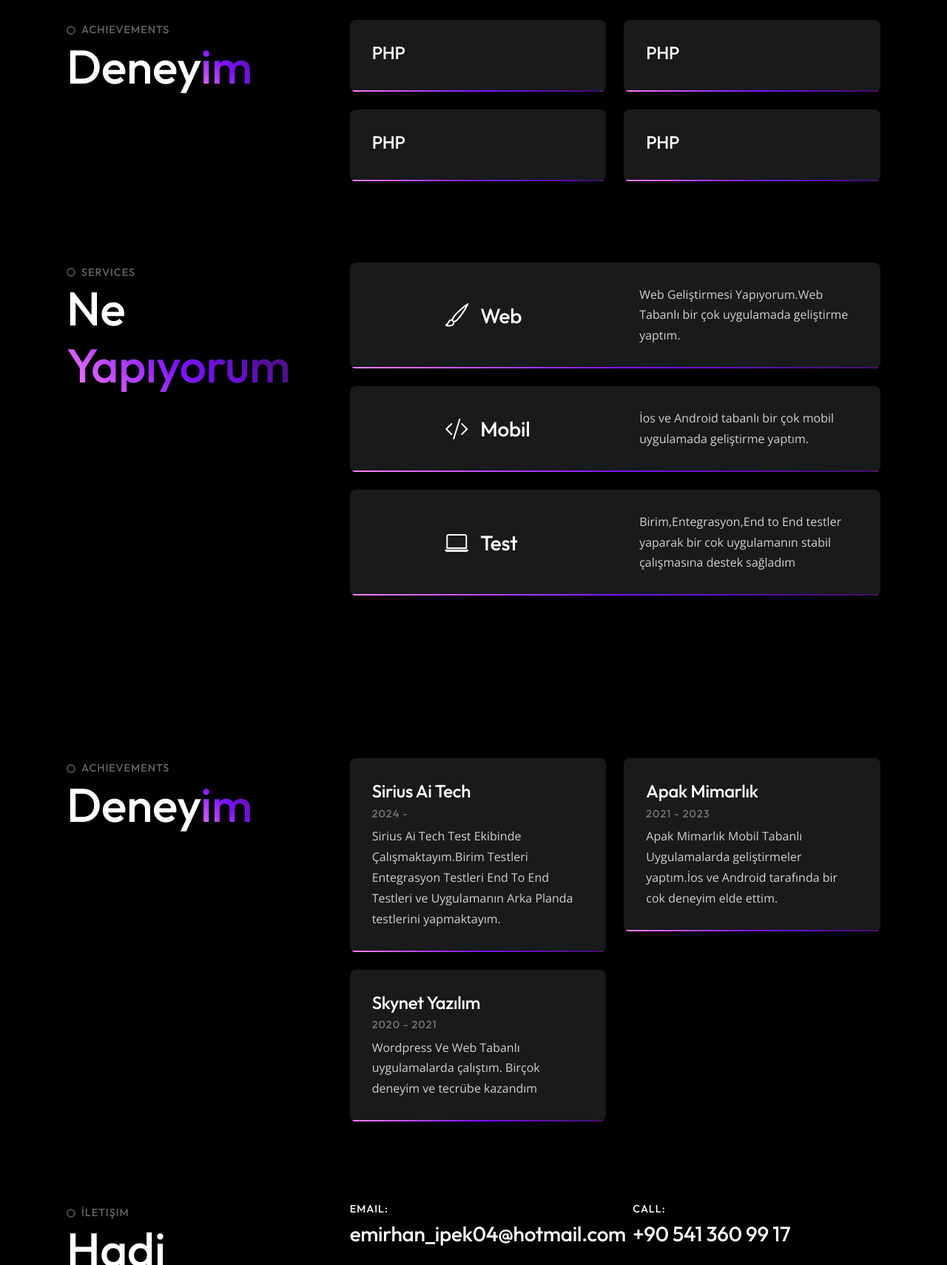
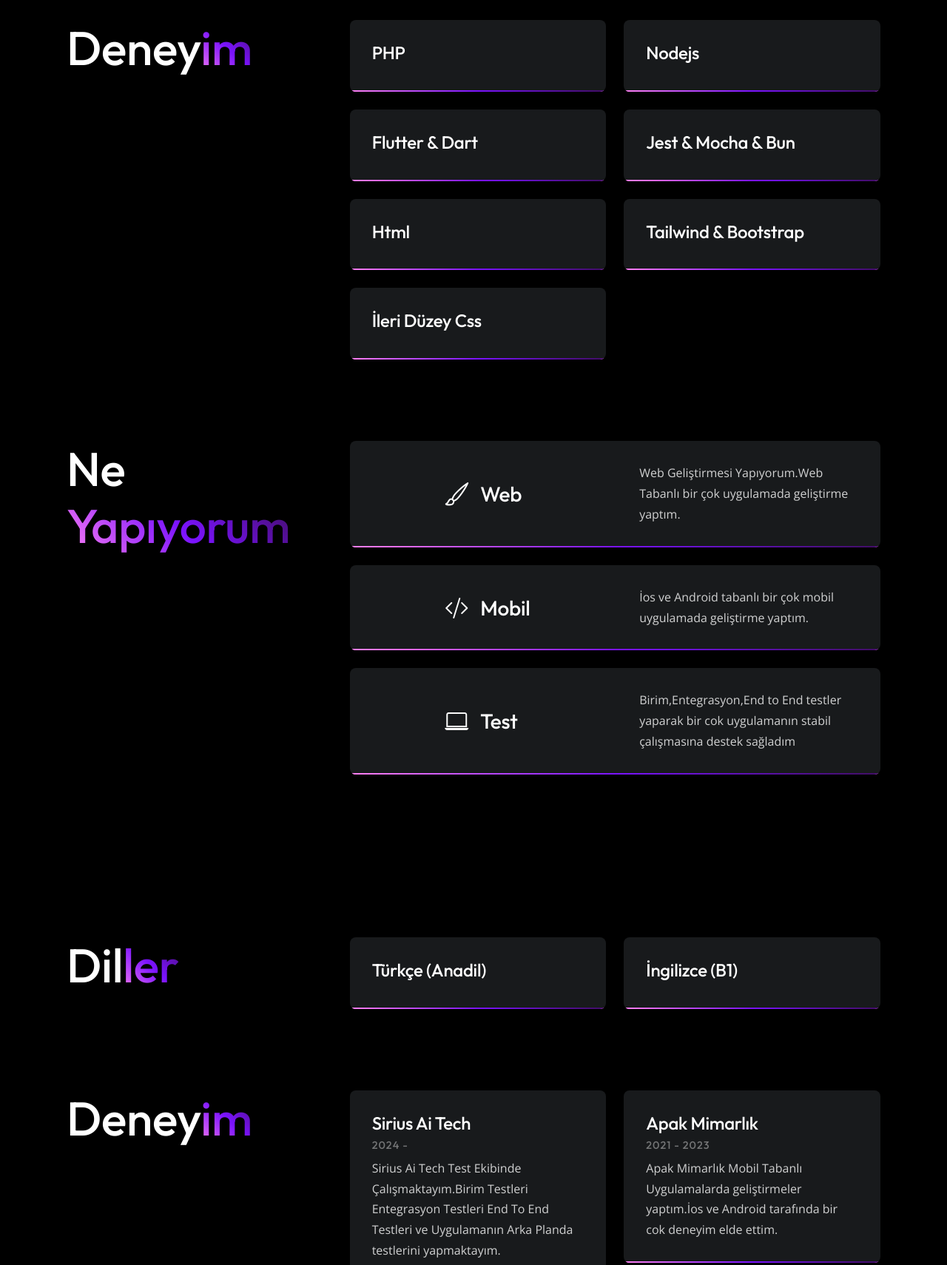
Before and after one commit to emirhanipek/emiripek.website, a plain HTML site: page index.html in a window 1280 px wide. Shown: the part 989-2699 px from the top of the page at 74% size. Drawn offline with nearby package versions, Linux system fonts and the light colour scheme; some packages are replaced by stand-ins of ours.

Commit message:
Son Düzenlemeler

```diff
--- a/index.html
+++ b/index.html
@@ -1,12 +1,11 @@
 <!doctype html>
-<html lang="en">
+<html lang="tr">
 	<head>
 		<meta charset="utf-8">
 		<meta name="viewport" content="width=device-width, initial-scale=1, shrink-to-fit=no">
 		<meta name="description" content="">
         <meta name="keywords" content="">
-		<title>Mone - Personal Portfolio Template</title>
-		<!-- Favicon -->
+		<title>Emir İpek</title>
         <link href="assets/images/favicon.png" rel="shortcut icon">
 		<!-- CSS -->
 		<link href="assets/plugins/bootstrap/bootstrap.min.css" rel="stylesheet">
@@ -44,25 +43,16 @@
 						<div class="nav-box">
 							<ul class="nav">
 								<li class="nav-item">
-									<a class="nav-link" href="#about"><i class="bi bi-arrow-right"></i>About</a>
+									<a class="nav-link" href="#about"><i class="bi bi-arrow-right"></i>Anasayfa</a>
 								</li>
 								<li class="nav-item">
-									<a class="nav-link" href="#services"><i class="bi bi-arrow-right"></i>Services</a>
+									<a class="nav-link" href="#skills"><i class="bi bi-arrow-right"></i>Yeteneklerim</a>
 								</li>
 								<li class="nav-item">
-									<a class="nav-link" href="#portfolio"><i class="bi bi-arrow-right"></i>Portfolio</a>
+									<a class="nav-link" href="#awards"><i class="bi bi-arrow-right"></i>Deneyimler</a>
 								</li>
 								<li class="nav-item">
-									<a class="nav-link" href="#awards"><i class="bi bi-arrow-right"></i>Awards</a>
-								</li>
-								<li class="nav-item">
-									<a class="nav-link" href="#testimonial"><i class="bi bi-arrow-right"></i>Testimonial</a>
-								</li>
-								<li class="nav-item">
-									<a class="nav-link" href="#blog"><i class="bi bi-arrow-right"></i>Blog</a>
-								</li>
-								<li class="nav-item">
-									<a class="nav-link" href="#contact"><i class="bi bi-arrow-right"></i>Contact</a>
+									<a class="nav-link" href="#contact"><i class="bi bi-arrow-right"></i>İletişim</a>
 								</li>
 							</ul>
 						</div>
@@ -147,12 +137,11 @@
 					</div>
 				</div><!-- end row -->
 			</div><!-- end container -->
-			<!-- end About section -->
-			<div id="awards" class="section pb-0">
+
+			<div id="skills" class="section pb-0">
 				<div class="container">
 					<div class="row g-4 g-xl-5">
 						<div class="col-12 col-xl-4">
-							<span class="title-heading text-white-04">Achievements</span>
 							<h1 class="display-3 fw-medium mb-0">Deney<span class="text-gradient">im</span></h1>
 						</div>
 						<div class="col-12 col-xl-8">
@@ -165,22 +154,34 @@
 								</div>
 								<div class="col-12 col-md-6">
 									<div class="fancy-box">
-										<h4>PHP</h4>
+										<h4>Nodejs</h4>
 									</div>
 								</div>
 								<div class="col-12 col-md-6">
 									<div class="fancy-box">
-										<h4>PHP</h4>
+										<h4>Flutter & Dart </h4>
 									</div>
 								</div>
 								<div class="col-12 col-md-6">
 									<div class="fancy-box">
-										<h4>PHP</h4>
+										<h4>Jest & Mocha & Bun</h4>
 									</div>
 								</div>
-								<!-- Award box 2 -->
-
-								<!-- Award box 4 -->
+								<div class="col-12 col-md-6">
+									<div class="fancy-box">
+										<h4>Html</h4>
+									</div>
+								</div>
+								<div class="col-12 col-md-6">
+									<div class="fancy-box">
+										<h4>Tailwind & Bootstrap</h4>
+									</div>
+								</div>
+								<div class="col-12 col-md-6">
+									<div class="fancy-box">
+										<h4>İleri Düzey Css</h4>
+									</div>
+								</div>
 
 								<!-- end Award box 4 -->
 							</div><!-- end row(inner) -->
@@ -188,12 +189,11 @@
 					</div><!-- end row -->
 				</div><!-- end container -->
 			</div>
-			<!-- Services section -->
+
 			<div id="services" class="section">
 				<div class="container">
 					<div class="row g-4 g-xl-5">
 						<div class="col-12 col-xl-4">
-							<span class="title-heading text-white-04">Services</span>
 							<h1 class="display-3 fw-medium mb-0">Ne <span class="text-gradient">Yapıyorum</span></h1>
 						</div>
 						<div class="col-12 col-xl-8">
@@ -249,22 +249,39 @@
 					</div><!-- end row -->
 				</div><!-- end container -->
 			</div>
-			<!-- end Services section -->
 
-			<!-- Clients section -->
+			<div id="skills" class="section pb-0">
+				<div class="container">
+					<div class="row g-4 g-xl-5">
+						<div class="col-12 col-xl-4">
+							<h1 class="display-3 fw-medium mb-0">Dil<span class="text-gradient">ler</span></h1>
+						</div>
+						<div class="col-12 col-xl-8">
+							<div class="row g-4">
+								<!-- Award box 1 -->
+								<div class="col-12 col-md-6">
+									<div class="fancy-box">
+										<h4>Türkçe (Anadil)</h4>
+									</div>
+								</div>
+								<div class="col-12 col-md-6">
+									<div class="fancy-box">
+										<h4>İngilizce (B1)</h4>
+									</div>
+								</div>
 
-			<!-- end Clients section -->
 
-			<!-- Portfolio section -->
 
-			<!-- end Portfolio section -->
-
-			<!-- Awards section -->
+								<!-- end Award box 4 -->
+							</div><!-- end row(inner) -->
+						</div>
+					</div><!-- end row -->
+				</div><!-- end container -->
+			</div>
 			<div id="awards" class="section pb-0">
 				<div class="container">
 					<div class="row g-4 g-xl-5">
 						<div class="col-12 col-xl-4">
-							<span class="title-heading text-white-04">Achievements</span>
 							<h1 class="display-3 fw-medium mb-0">Deney<span class="text-gradient">im</span></h1>
 						</div>
 						<div class="col-12 col-xl-8">
@@ -301,22 +318,13 @@
 					</div><!-- end row -->
 				</div><!-- end container -->
 			</div>
-			<!-- end Awards section -->
 
-			<!-- Testimonial section -->
 
-			<!-- end Testimonial section -->
 
-			<!-- Blog section -->
-
-			<!-- end Blog section -->
-
-			<!-- Contact section -->
 			<div id="contact" class="section pb-0">
 				<div class="container">
 					<div class="row g-4 g-xl-5">
 						<div class="col-12 col-xl-4">
-							<span class="title-heading text-white-04">İletişim</span>
 							<h1 class="display-3 fw-medium mb-0">Hadi <br><span class="text-gradient">Başlayalım!</span></h1>
 						</div>
 						<div class="col-12 col-xl-8">
@@ -360,7 +368,6 @@
 					<!-- end Google Maps -->
 				</div><!-- end container -->
 			</div>
-			<!-- end Contact section -->
 
 		</main>
 
```
Also changed, not shown: 3 other files.
